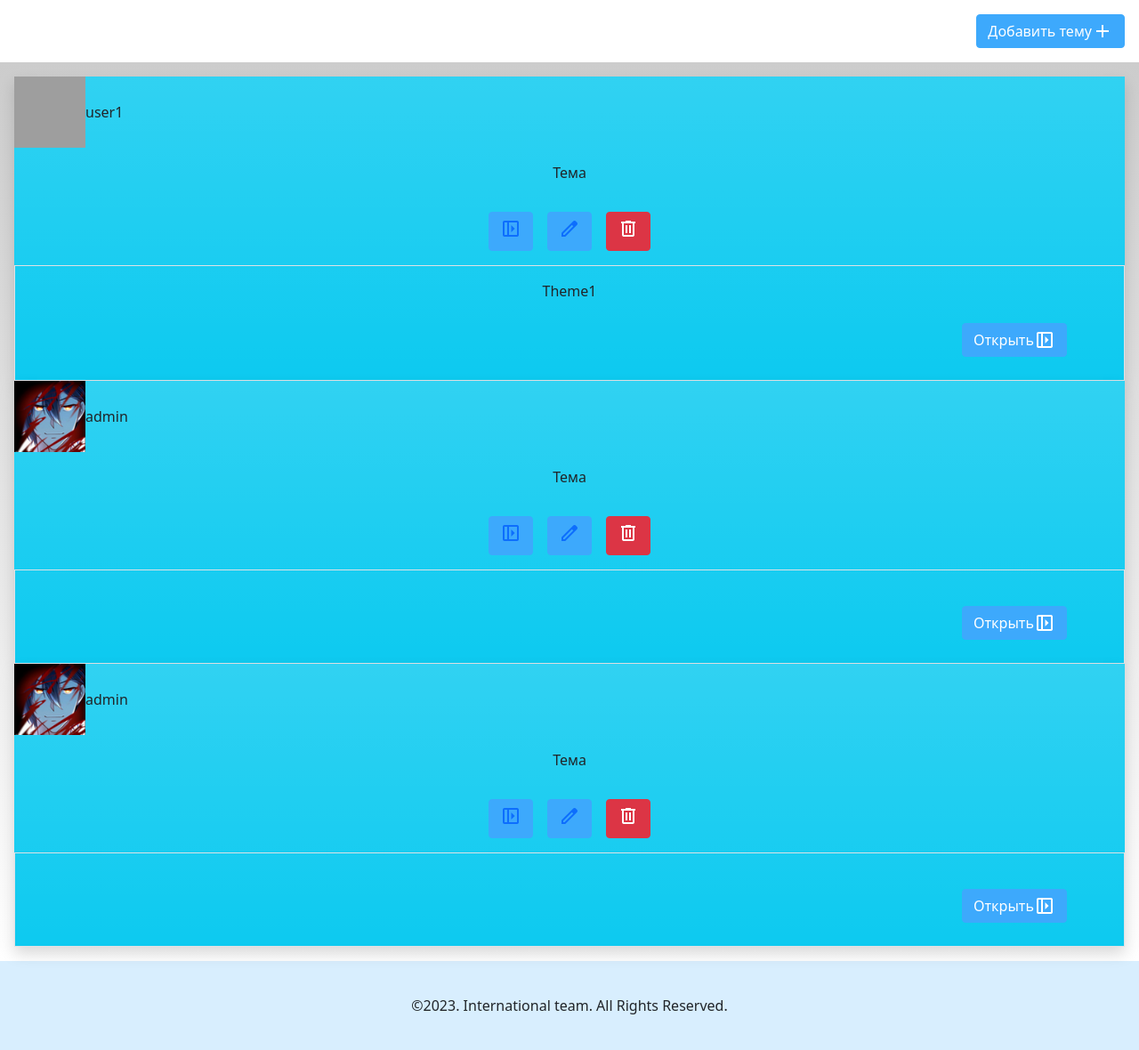
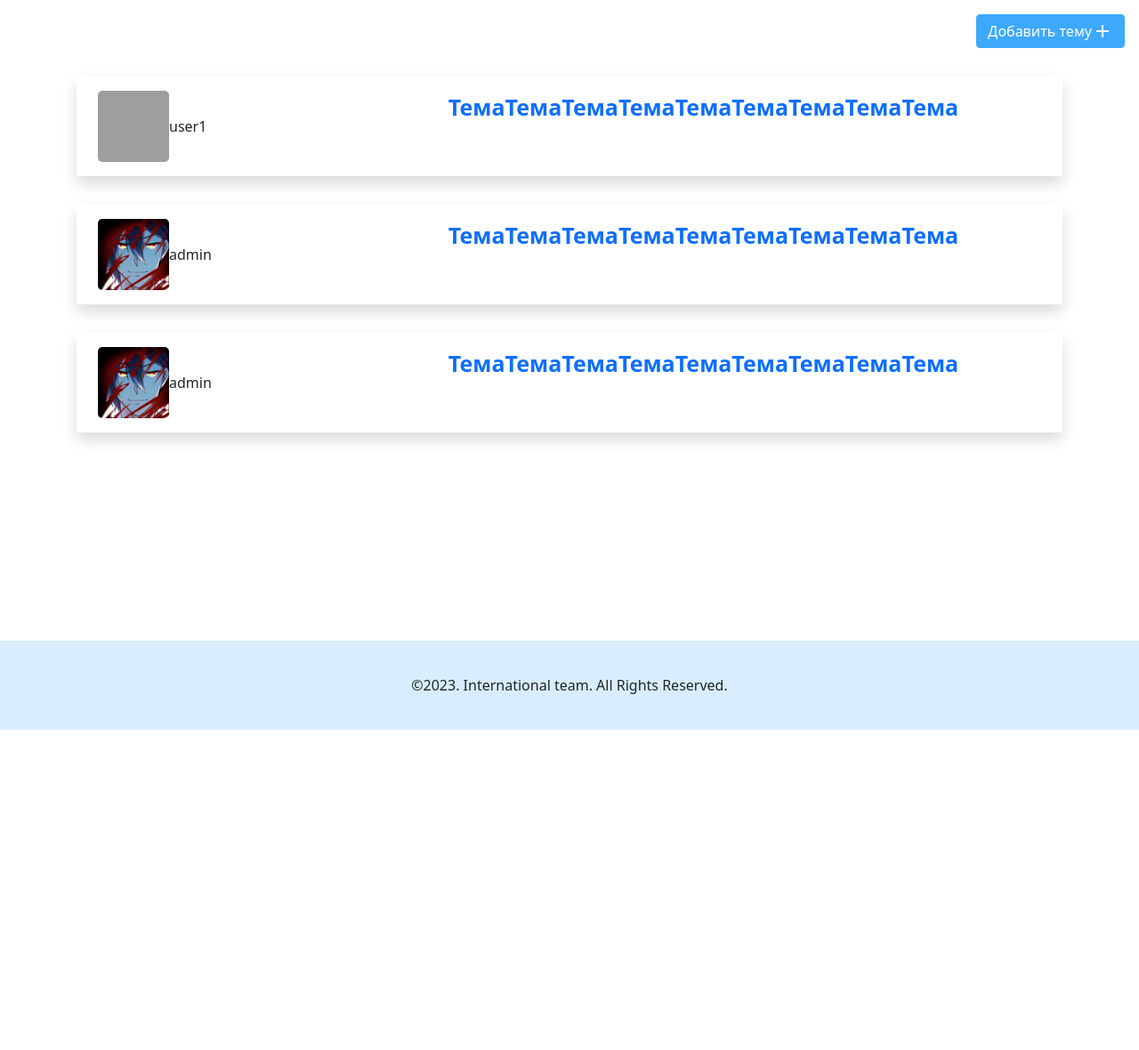
Before and after one commit to MrKruizer/International, a Django app: page /forum/ in a window 1280 px wide. Shown: the part 81-1261 px from the top of the page at 89% size. After the commit the page ends 901 px from the top, so only its background shows below. Run offline with Django 4.2, Linux system fonts and the light colour scheme; data comes from the database, SQL or seed files in the repository; grey boxes are pictures that could not be loaded.

Commit message:
Add forum

```diff
--- a/projecthunter/forum/static/style/forum.css
+++ b/projecthunter/forum/static/style/forum.css
@@ -1,10 +1,6 @@
 :root{
     --forum_first_gradientcolor: transparent;
     --forum_second_gradientcolor: #ccc;
-}
-
-.forum{
-    background: linear-gradient(0deg, rgba(0,0,0,0),var(--forum_second_gradientcolor));
 }
 
 .pos_rel{
@@ -35,4 +31,25 @@
 .forum {
     z-index: 1;
     position: relative;
+    border-radius: 10px;
 }
+.forum_ask{
+    height: 100%;
+}
+.my-3 p{
+}
+.my-3{
+    text-align: top;
+}
+.font-weight-bold{
+    font-weight: 600;
+    font-size: 25px;
+    word-wrap: break-word;
+    word-break: break-all;
+}
+.button_forum{
+    font-size: 14px;
+}
+.message_button{
+    display: flex;
+}
--- a/projecthunter/forum/templates/forum.html
+++ b/projecthunter/forum/templates/forum.html
@@ -22,68 +22,42 @@
         <span class="material-symbols-outlined"><a href="{% url 'create_theme' %}"></a>add</span>
     </button>
 </div>
+<div class="container">
+    {% for theme in themes %}
+       <div class="row">
+            <div class="forum p-3 col-12">
+                <section class="forum_asks contain-fluid">
+                    <!-- макет вопросов форума -->
+                    <div class="forum_ask shadow bg-gradient pos_rel">
+                        {% comment %} заголовок сообщения {% endcomment %}
 
-<div class="forum p-3">
-
-    <section class="forum_asks contain-fluid">
-
-        {% for theme in themes %}
-        <!-- макет вопросов форума -->
-        <div class="forum_ask shadow bg-info bg-gradient pos_rel">
-            {% comment %} заголовок сообщения {% endcomment %}
-
-            <div class="d-flex justify-content-between align-items-center flex-wrap">
-
+                        <div class="d-flex justify-content-between align-items-center flex-wrap"></div>
+            <div class="row col-12">
                 {% comment %} аватарка и ник {% endcomment %}
-                <div class="forum_user_profile">
-                    <img src="{{theme.author.avatar.url}}">
+                <div class="forum_user_profile col-4 ms-4 mt-3 mb-3">
+                    <img src="{{theme.author.avatar.url}}" style="border-radius: 5px 5px">
                     <div class="form_message_author">{{ theme.author.user.username }}</div>
                 </div>
 
                 {% comment %} тема {% endcomment %}
-                <div class="d-flex justify-content-center my-3 col-12 text-truncate">
-                    <div class="text-truncate">Тема</div>
-                </div>
+                <div class="d-flex justify-content-center my-3 col-7">
+                    <div class="">
+                        <a href="{% url 'posts' theme=theme.id %}">
+                            <p class="font-weight-bold">    ТемаТемаТемаТемаТемаТемаТемаТемаТема
+                            </p>
+                        </a>
 
-
-                {% comment %} кнопки редактировать и удалить {% endcomment %}
-                <div class="d-flex justify-content-center align-items-center my-3 col-12 col-lg">
-                    {% comment %} кнопка просмотреть посты {% endcomment %}
-                    <button type="button" class="btn btn-primary mx-2">
-                        <a href="{% url 'posts' theme=theme.id %}"><span class="material-symbols-outlined">left_panel_open</span></a>
-                    </button>
-                    {% comment %} кнопка редактировать тему {% endcomment %}
-                    <button type="button" class="btn btn-primary mx-2">
-                        <a href="{% url 'update_theme' theme=theme.id %} "><span class="material-symbols-outlined">edit</span></a>
-                    </button>
-                    {% comment %} кнопка удалить тему {% endcomment %}
-                    <button type="button" class="btn btn-danger mx-2">
-                        <span class="material-symbols-outlined">delete</span>
-                    </button>
+                    </div>
                 </div>
             </div>
 
+                    </div>
+                </section>
+            </div>
+        </div>
+        {% endfor %}
+</div>
 
-            {% comment %} текст сообщения {% endcomment %}
-            <div class="forum_meaaage_text border pt-3 p-5">
-                <div class="mb-2 text-center">{{theme.name}}</div>
-                {% comment %} кнопка просмотра обсуждения темы {% endcomment %}
-                <div class="forum_meaaage_text p-3">
-                    <button type="button" class="btn btn-primary d-flex align-items-center float-end">
-                        Открыть
-                        <span class="material-symbols-outlined">left_panel_open</span>
-                    </button>
-                </div>
-            </div>
-
-        </div>
-
-        {% endfor %}
-
-
-
-    </section>
-</div>
 
 {% include "paginator.html" %}
 {% endblock content %}
```
